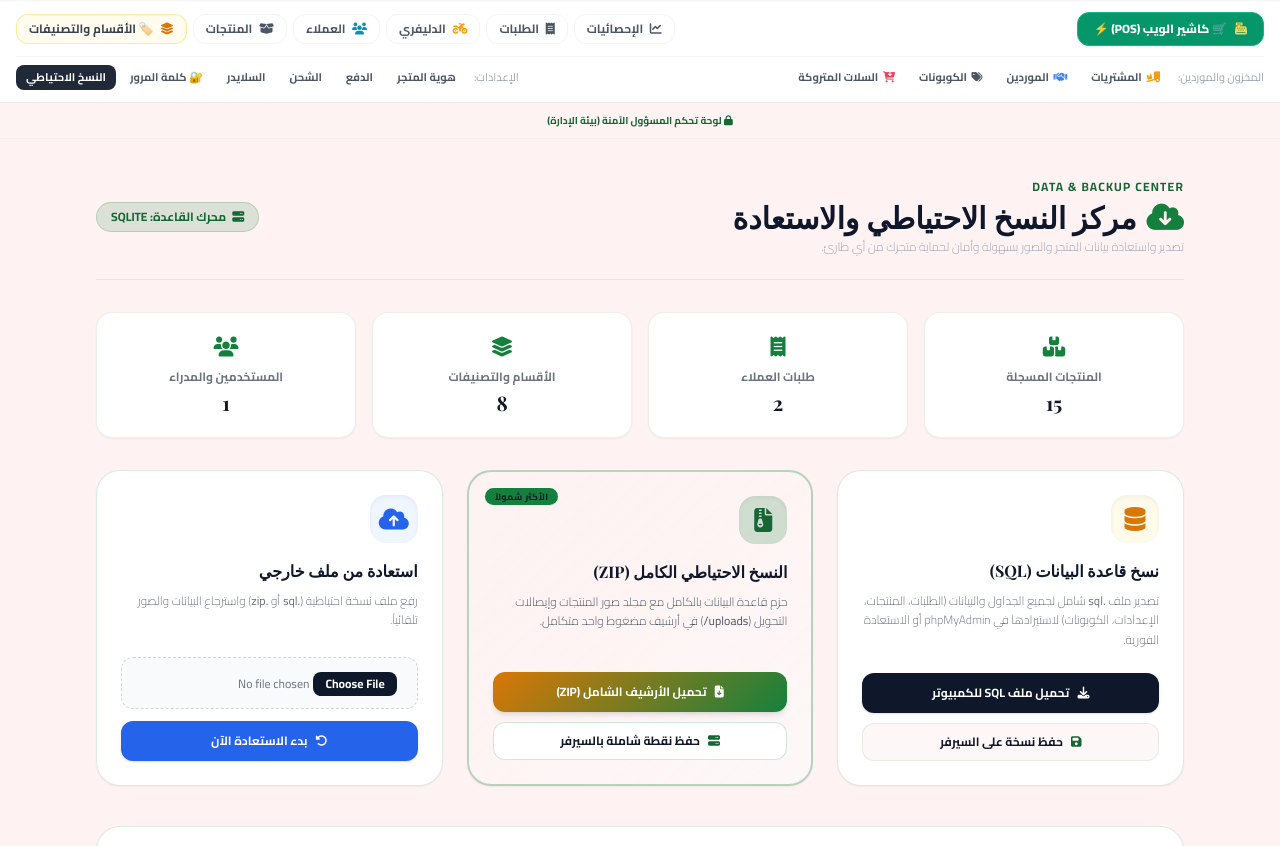
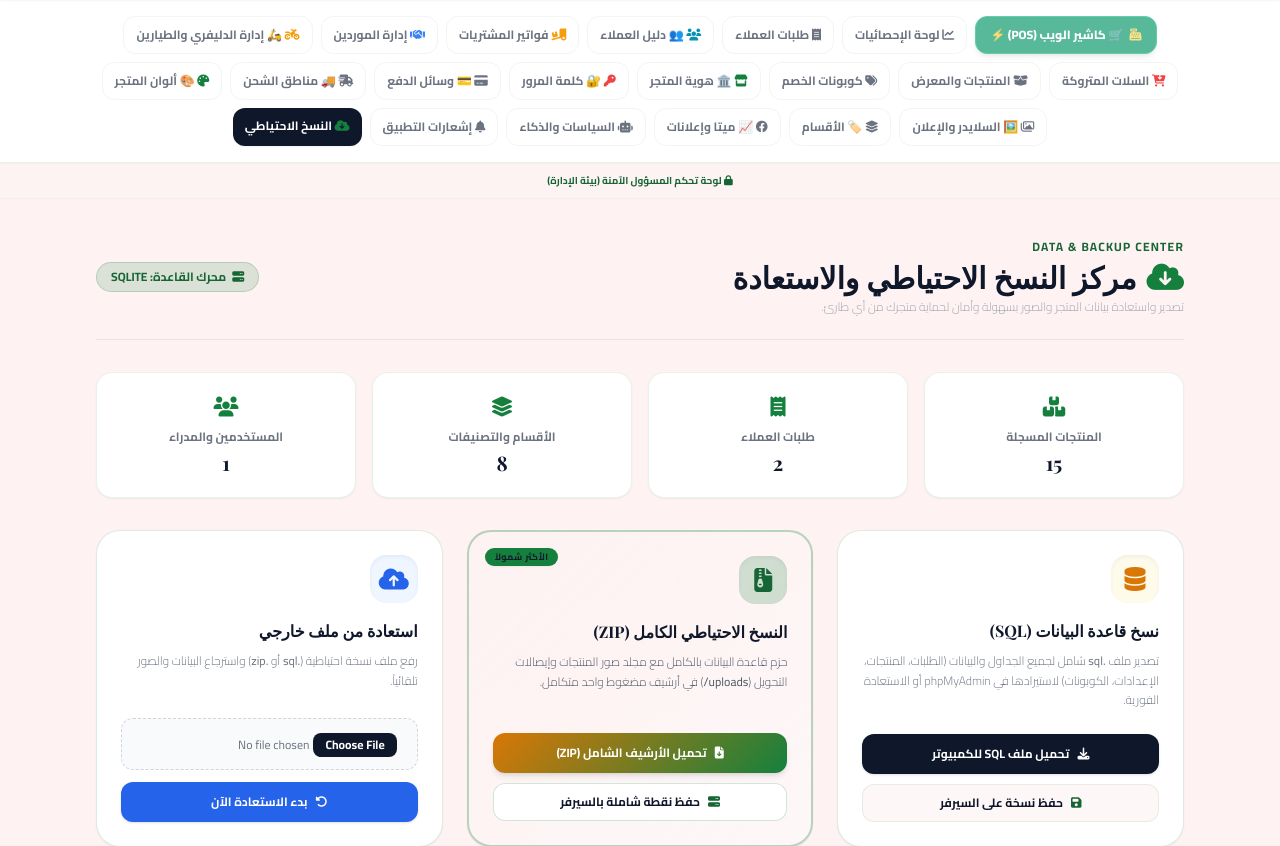
Before and after one commit to asdasdzx55/syria2026, a PHP site: page /admin_backup.php in a window 1280 px wide. Shown: the part 122-968 px from the top of the page. Run offline with PHP 8.4, Linux system fonts and the light colour scheme; the visitor is signed in with stand-in values (Sample User, id 1); data comes from the database, SQL or seed files in the repository; some libraries are stand-ins or nearby versions; some web fonts are replaced.

Commit message:
fix(nav): restore luxury royal styling and layout for admin navigation bar

```diff
--- a/ERP_System/web_store/public_html (7)/admin_nav.php
+++ b/ERP_System/web_store/public_html (7)/admin_nav.php
@@ -4,82 +4,73 @@ if (!isAdmin()) {
     exit;
 }
 $current_admin_page = basename($_SERVER['PHP_SELF']);
-$current_tab = $_GET['tab'] ?? '';
 ?>
-<div class="bg-white border-b border-gray-200/80 py-3 px-4 shadow-xs">
-    <div class="container mx-auto max-w-7xl">
-        <!-- Top Row: Core Action & Main Operations -->
-        <div class="flex items-center justify-between gap-3 flex-wrap pb-2.5 border-b border-gray-100">
-            <!-- POS Quick Launcher -->
-            <div class="flex items-center gap-2">
-                <a href="/pos/" target="_blank" class="px-4 py-2 rounded-xl transition-all bg-emerald-600 hover:bg-emerald-700 text-white shadow-sm font-black flex items-center gap-2 border border-emerald-500 text-xs cursor-pointer">
-                    <i class="fa-solid fa-cash-register text-amber-300"></i>
-                    <span>🛒 كاشير الويب (POS) ⚡</span>
+<div class="bg-white border-b border-royal-gold/10 py-4 px-4 shadow-sm">
+    <div class="container mx-auto max-w-6xl">
+        <div class="grid grid-cols-2 sm:grid-cols-3 md:flex md:flex-wrap md:justify-center gap-2 text-center text-xs font-bold">
+            <a href="/pos/" target="_blank" class="px-3.5 py-2.5 rounded-xl transition-all bg-emerald-600 hover:bg-emerald-700 text-white shadow-md font-black flex items-center justify-center gap-1.5 border border-emerald-500 animate-pulse">
+                <i class="fa-solid fa-cash-register block md:inline mb-1 md:mb-0 text-amber-300"></i> 🛒 كاشير الويب (POS) ⚡
             </a>
-            </div>
-
-            <!-- Operations Section -->
-            <div class="flex items-center gap-1.5 flex-wrap text-xs font-bold">
-                <a href="admin_dashboard.php" class="px-3 py-1.5 rounded-xl transition-all <?php echo $current_admin_page == 'admin_dashboard.php' ? 'bg-royal-charcoal text-white shadow-xs' : 'text-gray-600 hover:text-royal-dark hover:bg-gray-100 border border-gray-100'; ?>">
-                    <i class="fa-solid fa-chart-line ml-1"></i> الإحصائيات
+            <a href="admin_dashboard.php" class="px-3 py-2.5 rounded-xl transition-all <?php echo $current_admin_page == 'admin_dashboard.php' ? 'bg-royal-charcoal text-white shadow-sm' : 'text-gray-500 hover:text-royal-dark hover:bg-royal-sand border border-gray-100'; ?>">
+                <i class="fa-solid fa-chart-line block md:inline mb-1 md:mb-0"></i> لوحة الإحصائيات
             </a>
-                <a href="admin_orders.php" class="px-3 py-1.5 rounded-xl transition-all <?php echo in_array($current_admin_page, ['admin_orders.php', 'admin_order_details.php']) ? 'bg-royal-charcoal text-white shadow-xs' : 'text-gray-600 hover:text-royal-dark hover:bg-gray-100 border border-gray-100'; ?>">
-                    <i class="fa-solid fa-receipt ml-1"></i> الطلبات
+            <a href="admin_orders.php" class="px-3 py-2.5 rounded-xl transition-all <?php echo in_array($current_admin_page, ['admin_orders.php', 'admin_order_details.php']) ? 'bg-royal-charcoal text-white shadow-sm' : 'text-gray-500 hover:text-royal-dark hover:bg-royal-sand border border-gray-100'; ?>">
+                <i class="fa-solid fa-receipt block md:inline mb-1 md:mb-0"></i> طلبات العملاء
             </a>
-                <a href="admin_delivery.php" class="px-3 py-1.5 rounded-xl transition-all <?php echo $current_admin_page == 'admin_delivery.php' ? 'bg-royal-charcoal text-white shadow-xs' : 'text-gray-600 hover:text-royal-dark hover:bg-gray-100 border border-gray-100'; ?>">
-                    <i class="fa-solid fa-motorcycle text-amber-500 ml-1"></i> الدليفري
+            <a href="admin_customers.php" class="px-3 py-2.5 rounded-xl transition-all <?php echo $current_admin_page == 'admin_customers.php' ? 'bg-royal-charcoal text-white shadow-sm' : 'text-gray-500 hover:text-royal-dark hover:bg-royal-sand border border-gray-100'; ?>">
+                <i class="fa-solid fa-users block md:inline mb-1 md:mb-0 text-cyan-600"></i> 👥 دليل العملاء
             </a>
-                <a href="admin_customers.php" class="px-3 py-1.5 rounded-xl transition-all <?php echo $current_admin_page == 'admin_customers.php' ? 'bg-royal-charcoal text-white shadow-xs' : 'text-gray-600 hover:text-royal-dark hover:bg-gray-100 border border-gray-100'; ?>">
-                    <i class="fa-solid fa-users text-cyan-600 ml-1"></i> العملاء
+            <a href="admin_purchases.php" class="px-3 py-2.5 rounded-xl transition-all <?php echo $current_admin_page == 'admin_purchases.php' ? 'bg-royal-charcoal text-white shadow-sm' : 'text-gray-500 hover:text-royal-dark hover:bg-royal-sand border border-gray-100'; ?>">
+                <i class="fa-solid fa-truck-ramp-box block md:inline mb-1 md:mb-0 text-amber-500"></i> فواتير المشتريات
             </a>
-                <a href="admin_products.php" class="px-3 py-1.5 rounded-xl transition-all <?php echo in_array($current_admin_page, ['admin_products.php', 'admin_edit_product.php']) ? 'bg-royal-charcoal text-white shadow-xs' : 'text-gray-600 hover:text-royal-dark hover:bg-gray-100 border border-gray-100'; ?>">
-                    <i class="fa-solid fa-box-open ml-1"></i> المنتجات
+            <a href="admin_suppliers.php" class="px-3 py-2.5 rounded-xl transition-all <?php echo $current_admin_page == 'admin_suppliers.php' ? 'bg-royal-charcoal text-white shadow-sm' : 'text-gray-500 hover:text-royal-dark hover:bg-royal-sand border border-gray-100'; ?>">
+                <i class="fa-solid fa-handshake block md:inline mb-1 md:mb-0 text-blue-500"></i> إدارة الموردين
             </a>
-                <a href="admin_settings.php?tab=categories" class="px-3 py-1.5 rounded-xl transition-all <?php echo ($current_admin_page == 'admin_settings.php' && $current_tab == 'categories') ? 'bg-royal-gold text-royal-dark font-black shadow-xs' : 'text-gray-700 bg-amber-50/80 hover:bg-amber-100/90 border border-amber-200/80'; ?>">
-                    <i class="fa-solid fa-layer-group text-amber-600 ml-1"></i> 🏷️ الأقسام والتصنيفات
+            <a href="admin_delivery.php" class="px-3 py-2.5 rounded-xl transition-all <?php echo $current_admin_page == 'admin_delivery.php' ? 'bg-royal-charcoal text-white shadow-sm' : 'text-gray-500 hover:text-royal-dark hover:bg-royal-sand border border-gray-100'; ?>">
+                <i class="fa-solid fa-motorcycle block md:inline mb-1 md:mb-0 text-amber-500"></i> 🛵 إدارة الدليفري والطيارين
             </a>
-            </div>
-        </div>
-
-        <!-- Second Row: Inventory, Suppliers & Settings Navigation -->
-        <div class="flex items-center justify-between gap-2 flex-wrap pt-2 text-[11px] font-bold text-gray-500">
-            <div class="flex items-center gap-1 flex-wrap">
-                <span class="text-gray-400 font-normal ml-1">المخزون والموردين:</span>
-                <a href="admin_purchases.php" class="px-2.5 py-1 rounded-lg <?php echo $current_admin_page == 'admin_purchases.php' ? 'bg-gray-800 text-white' : 'hover:bg-gray-100 text-gray-600'; ?>">
-                    <i class="fa-solid fa-truck-ramp-box text-amber-500 ml-0.5"></i> المشتريات
+            <a href="admin_abandoned_carts.php" class="px-3 py-2.5 rounded-xl transition-all <?php echo $current_admin_page == 'admin_abandoned_carts.php' ? 'bg-royal-charcoal text-white shadow-sm' : 'text-gray-500 hover:text-royal-dark hover:bg-royal-sand border border-gray-100'; ?>">
+                <i class="fa-solid fa-cart-arrow-down block md:inline mb-1 md:mb-0 text-red-500"></i> السلات المتروكة
             </a>
-                <a href="admin_suppliers.php" class="px-2.5 py-1 rounded-lg <?php echo $current_admin_page == 'admin_suppliers.php' ? 'bg-gray-800 text-white' : 'hover:bg-gray-100 text-gray-600'; ?>">
-                    <i class="fa-solid fa-handshake text-blue-500 ml-0.5"></i> الموردين
+            <a href="admin_products.php" class="px-3 py-2.5 rounded-xl transition-all <?php echo in_array($current_admin_page, ['admin_products.php', 'admin_edit_product.php']) ? 'bg-royal-charcoal text-white shadow-sm' : 'text-gray-500 hover:text-royal-dark hover:bg-royal-sand border border-gray-100'; ?>">
+                <i class="fa-solid fa-box-open block md:inline mb-1 md:mb-0"></i> المنتجات والمعرض
             </a>
-                <a href="admin_coupons.php" class="px-2.5 py-1 rounded-lg <?php echo $current_admin_page == 'admin_coupons.php' ? 'bg-gray-800 text-white' : 'hover:bg-gray-100 text-gray-600'; ?>">
-                    <i class="fa-solid fa-tags ml-0.5"></i> الكوبونات
+            <a href="admin_coupons.php" class="px-3 py-2.5 rounded-xl transition-all <?php echo $current_admin_page == 'admin_coupons.php' ? 'bg-royal-charcoal text-white shadow-sm' : 'text-gray-500 hover:text-royal-dark hover:bg-royal-sand border border-gray-100'; ?>">
+                <i class="fa-solid fa-tags block md:inline mb-1 md:mb-0"></i> كوبونات الخصم
             </a>
-                <a href="admin_abandoned_carts.php" class="px-2.5 py-1 rounded-lg <?php echo $current_admin_page == 'admin_abandoned_carts.php' ? 'bg-gray-800 text-white' : 'hover:bg-gray-100 text-gray-600'; ?>">
-                    <i class="fa-solid fa-cart-arrow-down text-rose-500 ml-0.5"></i> السلات المتروكة
+            <a href="admin_settings.php?tab=general" class="px-3 py-2.5 rounded-xl transition-all <?php echo ($current_admin_page == 'admin_settings.php' && ($_GET['tab'] ?? 'general') == 'general') ? 'bg-royal-charcoal text-white shadow-sm' : 'text-gray-500 hover:text-royal-dark hover:bg-royal-sand border border-gray-100'; ?>">
+                <i class="fa-solid fa-store block md:inline mb-1 md:mb-0 text-royal-gold"></i> 🏛️ هوية المتجر
             </a>
-            </div>
-
-            <div class="flex items-center gap-1 flex-wrap">
-                <span class="text-gray-400 font-normal ml-1">الإعدادات:</span>
-                <a href="admin_settings.php?tab=general" class="px-2.5 py-1 rounded-lg <?php echo ($current_admin_page == 'admin_settings.php' && ($current_tab == 'general' || empty($current_tab))) ? 'bg-gray-800 text-white' : 'hover:bg-gray-100 text-gray-600'; ?>">
-                    هوية المتجر
+            <a href="admin_settings.php?tab=security" class="px-3 py-2.5 rounded-xl transition-all <?php echo ($current_admin_page == 'admin_settings.php' && ($_GET['tab'] ?? '') == 'security') ? 'bg-royal-charcoal text-white shadow-sm' : 'text-gray-500 hover:text-royal-dark hover:bg-royal-sand border border-gray-100'; ?>">
+                <i class="fa-solid fa-key block md:inline mb-1 md:mb-0 text-red-500"></i> 🔐 كلمة المرور
             </a>
-                <a href="admin_settings.php?tab=payments" class="px-2.5 py-1 rounded-lg <?php echo ($current_admin_page == 'admin_settings.php' && $current_tab == 'payments') ? 'bg-gray-800 text-white' : 'hover:bg-gray-100 text-gray-600'; ?>">
-                    الدفع
+            <a href="admin_settings.php?tab=payments" class="px-3 py-2.5 rounded-xl transition-all <?php echo ($current_admin_page == 'admin_settings.php' && ($_GET['tab'] ?? '') == 'payments') ? 'bg-royal-charcoal text-white shadow-sm' : 'text-gray-500 hover:text-royal-dark hover:bg-royal-sand border border-gray-100'; ?>">
+                <i class="fa-solid fa-credit-card block md:inline mb-1 md:mb-0"></i> 💳 وسائل الدفع
             </a>
-                <a href="admin_settings.php?tab=shipping" class="px-2.5 py-1 rounded-lg <?php echo ($current_admin_page == 'admin_settings.php' && $current_tab == 'shipping') ? 'bg-gray-800 text-white' : 'hover:bg-gray-100 text-gray-600'; ?>">
-                    الشحن
+            <a href="admin_settings.php?tab=shipping" class="px-3 py-2.5 rounded-xl transition-all <?php echo ($current_admin_page == 'admin_settings.php' && ($_GET['tab'] ?? '') == 'shipping') ? 'bg-royal-charcoal text-white shadow-sm' : 'text-gray-500 hover:text-royal-dark hover:bg-royal-sand border border-gray-100'; ?>">
+                <i class="fa-solid fa-truck-fast block md:inline mb-1 md:mb-0"></i> 🚚 مناطق الشحن
             </a>
-                <a href="admin_settings.php?tab=theme" class="px-2.5 py-1 rounded-lg <?php echo ($current_admin_page == 'admin_settings.php' && $current_tab == 'theme') ? 'bg-gray-800 text-white' : 'hover:bg-gray-100 text-gray-600'; ?>">
-                    السلايدر
+            <a href="admin_settings.php?tab=colors" class="px-3 py-2.5 rounded-xl transition-all <?php echo ($current_admin_page == 'admin_settings.php' && ($_GET['tab'] ?? '') == 'colors') ? 'bg-royal-charcoal text-white shadow-sm' : 'text-gray-500 hover:text-royal-dark hover:bg-royal-sand border border-gray-100'; ?>">
+                <i class="fa-solid fa-palette block md:inline mb-1 md:mb-0 text-royal-gold"></i> 🎨 ألوان المتجر
             </a>
-                <a href="admin_settings.php?tab=security" class="px-2.5 py-1 rounded-lg <?php echo ($current_admin_page == 'admin_settings.php' && $current_tab == 'security') ? 'bg-gray-800 text-white' : 'hover:bg-gray-100 text-gray-600'; ?>">
-                    🔐 كلمة المرور
+            <a href="admin_settings.php?tab=theme" class="px-3 py-2.5 rounded-xl transition-all <?php echo ($current_admin_page == 'admin_settings.php' && ($_GET['tab'] ?? '') == 'theme') ? 'bg-royal-charcoal text-white shadow-sm' : 'text-gray-500 hover:text-royal-dark hover:bg-royal-sand border border-gray-100'; ?>">
+                <i class="fa-regular fa-images block md:inline mb-1 md:mb-0"></i> 🖼️ السلايدر والإعلان
             </a>
-                <a href="admin_backup.php" class="px-2.5 py-1 rounded-lg <?php echo $current_admin_page == 'admin_backup.php' ? 'bg-gray-800 text-white' : 'hover:bg-gray-100 text-gray-600'; ?>">
-                    النسخ الاحتياطي
+            <a href="admin_settings.php?tab=categories" class="px-3 py-2.5 rounded-xl transition-all <?php echo ($current_admin_page == 'admin_settings.php' && ($_GET['tab'] ?? '') == 'categories') ? 'bg-royal-charcoal text-white shadow-sm' : 'text-gray-500 hover:text-royal-dark hover:bg-royal-sand border border-gray-100'; ?>">
+                <i class="fa-solid fa-layer-group block md:inline mb-1 md:mb-0"></i> 🏷️ الأقسام
             </a>
-            </div>
+            <a href="admin_settings.php?tab=meta" class="px-3 py-2.5 rounded-xl transition-all <?php echo ($current_admin_page == 'admin_settings.php' && ($_GET['tab'] ?? '') == 'meta') ? 'bg-royal-charcoal text-white shadow-sm' : 'text-gray-500 hover:text-royal-dark hover:bg-royal-sand border border-gray-100'; ?>">
+                <i class="fa-brands fa-facebook block md:inline mb-1 md:mb-0"></i> 📈 ميتا وإعلانات
+            </a>
+            <a href="admin_info.php" class="px-3 py-2.5 rounded-xl transition-all <?php echo $current_admin_page == 'admin_info.php' ? 'bg-royal-charcoal text-white shadow-sm' : 'text-gray-500 hover:text-royal-dark hover:bg-royal-sand border border-gray-100'; ?>">
+                <i class="fa-solid fa-robot block md:inline mb-1 md:mb-0"></i> السياسات والذكاء
+            </a>
+            <a href="admin_notifications.php" class="px-3 py-2.5 rounded-xl transition-all <?php echo $current_admin_page == 'admin_notifications.php' ? 'bg-royal-charcoal text-white shadow-sm' : 'text-gray-500 hover:text-royal-dark hover:bg-royal-sand border border-gray-100'; ?>">
+                <i class="fa-solid fa-bell block md:inline mb-1 md:mb-0"></i> إشعارات التطبيق
+            </a>
+            <a href="admin_backup.php" class="px-3 py-2.5 rounded-xl transition-all <?php echo $current_admin_page == 'admin_backup.php' ? 'bg-royal-charcoal text-white shadow-sm' : 'text-gray-500 hover:text-royal-dark hover:bg-royal-sand border border-gray-100'; ?>">
+                <i class="fa-solid fa-cloud-arrow-down block md:inline mb-1 md:mb-0 text-royal-gold"></i> النسخ الاحتياطي
+            </a>
         </div>
     </div>
 </div>
```
Lines whose indentation alone changed are shown as unchanged.
